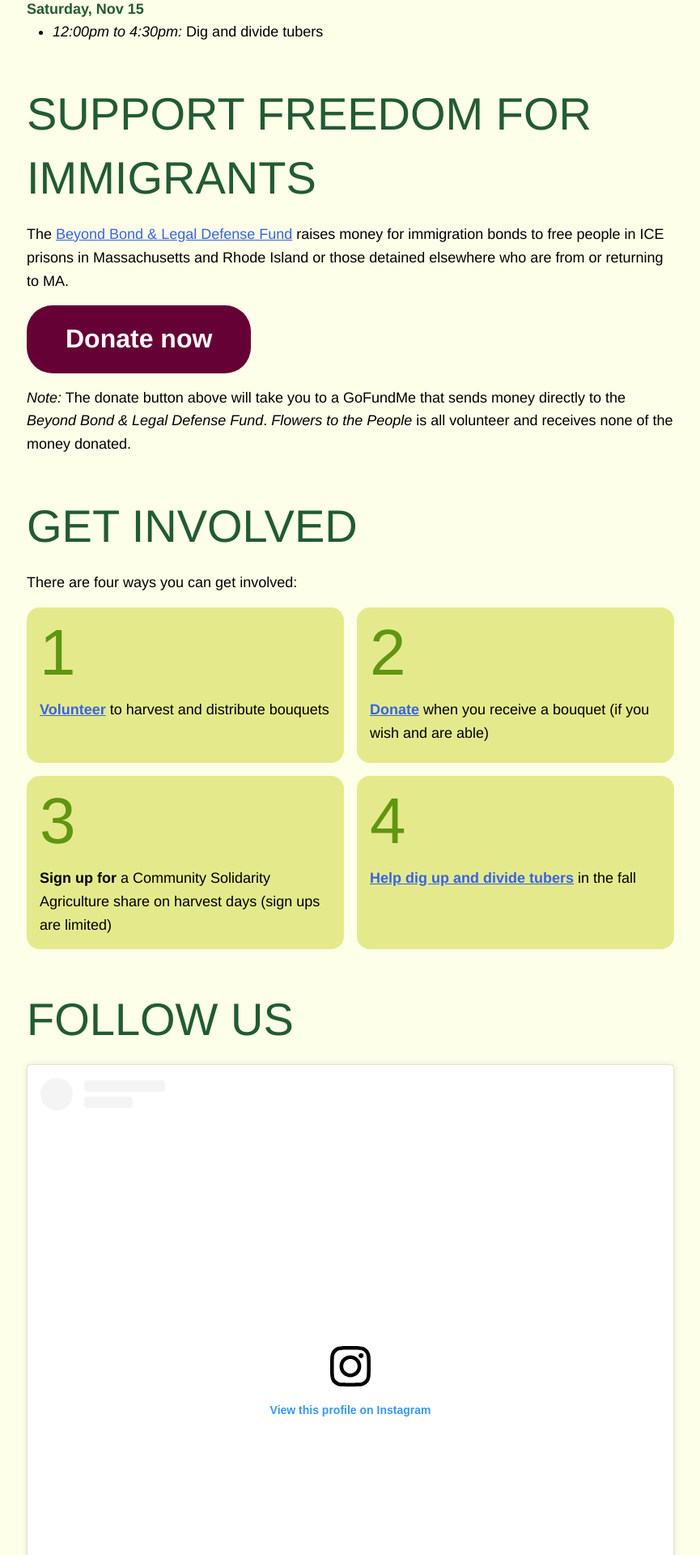
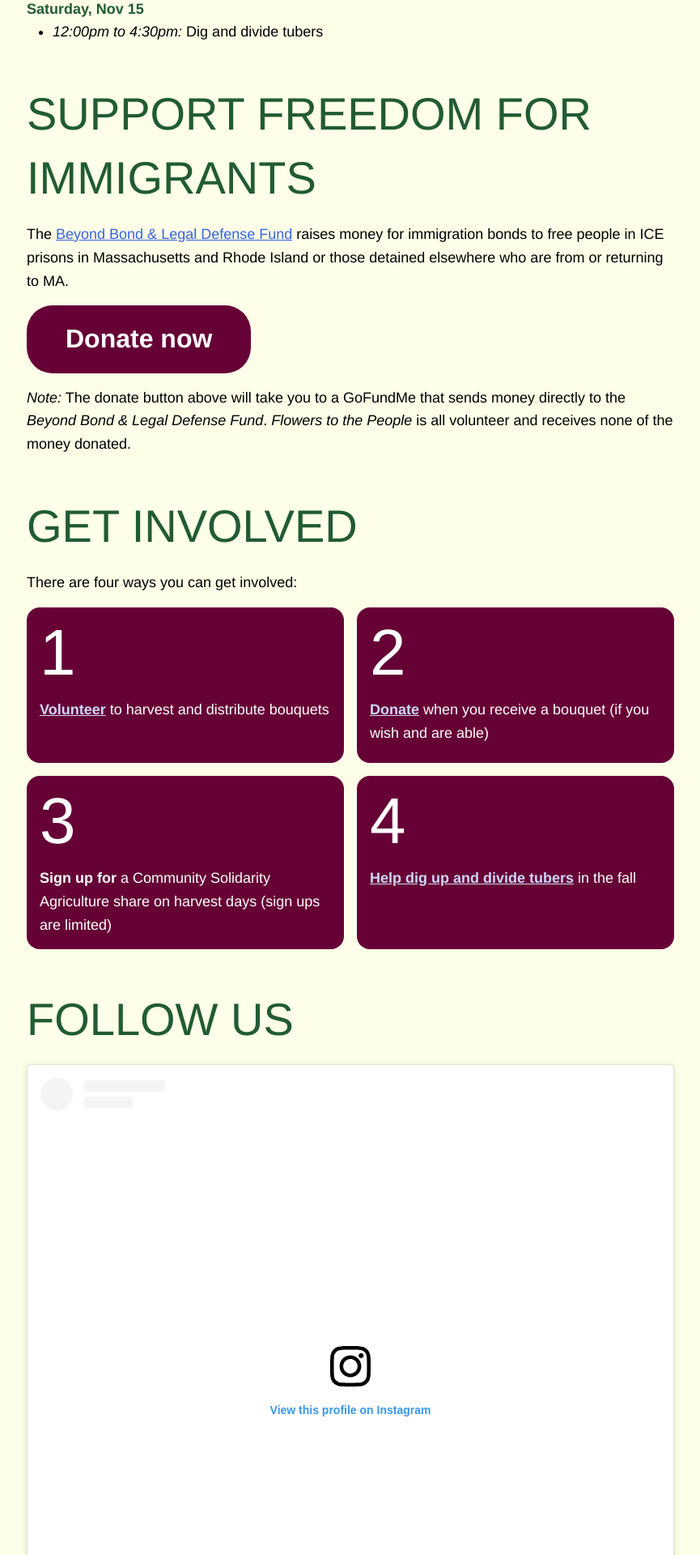
Before and after one commit to heybenji/flowerstothepeople, a Jekyll site: the page built from index.html, in a window 1280 px wide. Shown: the part 2128-4048 px from the top of the page at 81% size, without its empty margins (207-1072 px from the left). Built offline with Jekyll 4.4.1, drawn with Linux system fonts in a browser that asks for light colours; some web fonts are replaced; a script that is not in the unit is left out.

Commit message:
Change Get Involved color

```diff
--- a/_sass/_base.scss
+++ b/_sass/_base.scss
@@ -10,8 +10,7 @@
 $brand-green-light: #e4ea8c;
 $brand-green-lightest: #fdffe8;
 $brand-pink-dark: #660135;
-$white: #FCFAFB;
-$background: #fdffe8;
+$white: #FFFFFF;
 $background: $brand-green-lightest;
 $text: #000000;
 $action: #3863e3;
@@ -450,17 +449,22 @@
     width: calc(50% - 2.5rem);
     margin: 0 0 1rem 0;
     min-height: 10rem;
-    background: $brand-green-light;
+    background: $brand-pink-dark;
+    color: $white;
     padding: 1rem;
     border-radius: 1rem;
     &::before {
       display: block;
-      color: $brand-green-medium;
+      color: $white;
       content: counter(get-involved-counter);
       font-size: 5rem;
       margin: 0 1rem 1rem 0;
       line-height: 1;
       @extend %brand-font;
+
+    }
+    a {
+      color: color.scale($action, $lightness: 75%);
     }
   }
 }
```
